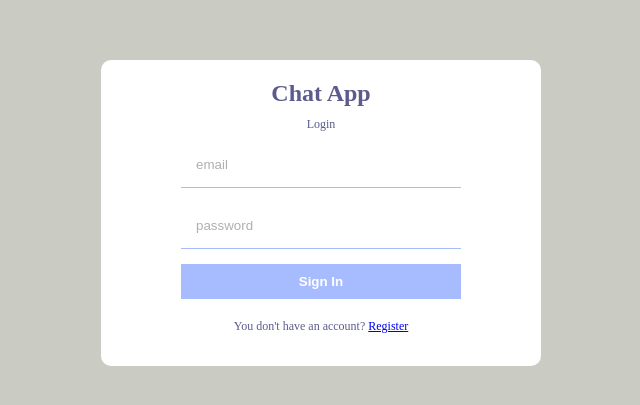
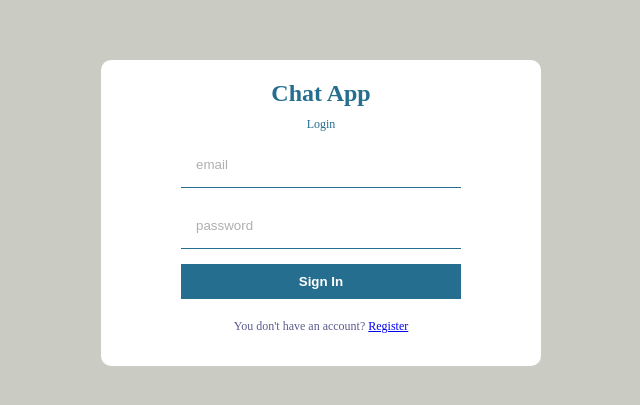
Before and after one commit to Patrick-Ngige/Chat-App, a React (Create React App) app: page /login in a window 1280 px wide. Shown: the part 185-590 px from the top of the page, without its empty margins (319-959 px from the left). Built offline with nearby package versions, Linux system fonts and the light colour scheme; no server answers.

Commit message:
changing the color themes

```diff
--- a/src/styles.scss
+++ b/src/styles.scss
@@ -34,13 +34,13 @@ body{
         align-items: center;
 
             .logo{
-                color: #5d5b8d;
+                color: #266E8F;
                 font-weight: bold;
                 font-size: 24px;
             }
 
             .title{
-              color: #5d5b8d;
+              color: #266E8F;
               font-size: 12px;
             }
             form{
@@ -52,14 +52,14 @@ body{
                     padding: 15px;
                     border: none;
                     width: 250px;
-                    border-bottom: 1px solid #a7bcff;
+                    border-bottom: 1px solid #266E8F;
                 &::placeholder{
                     color: rgb(175, 175,175)
                 }
                 }
 
                 button{
-                    background-color: #a7bcff;
+                    background-color: #266E8F;
                     color:white;
                     padding: 10px;
                     font-weight:bold;
```
